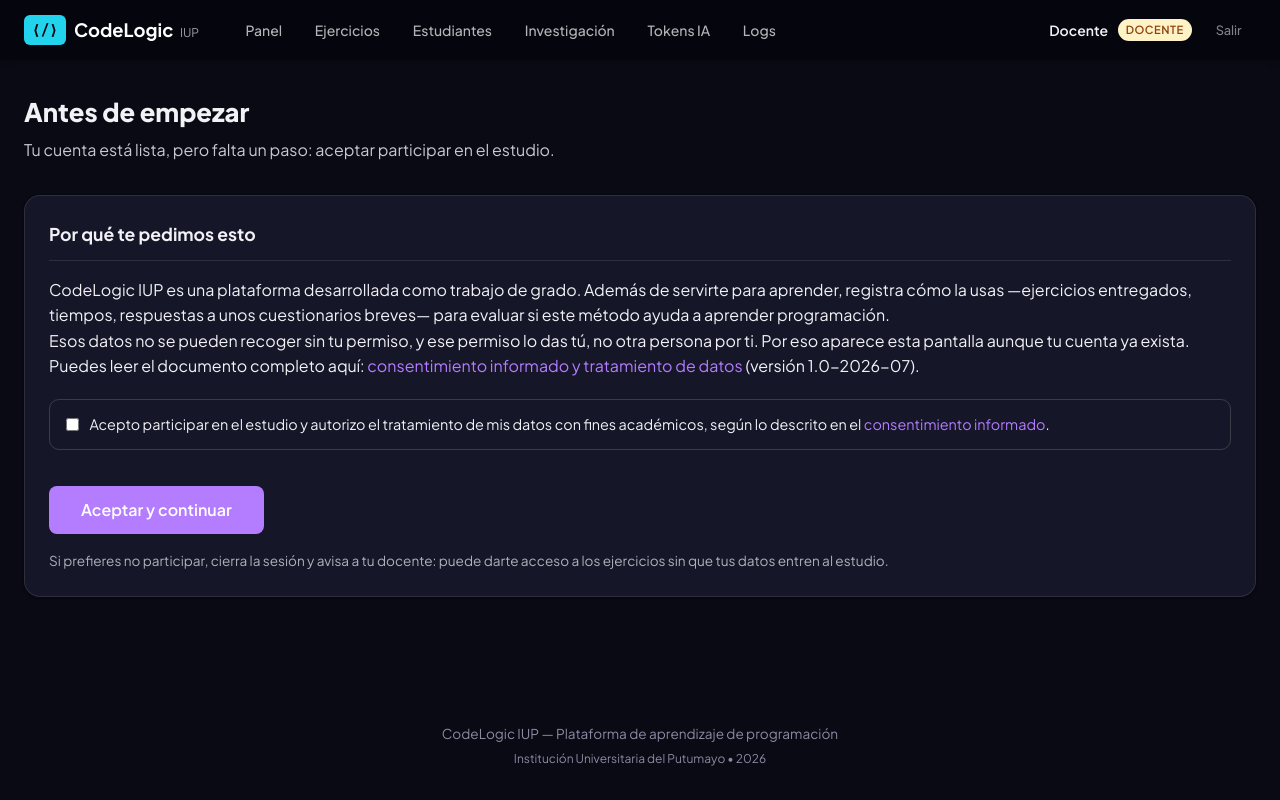
After one commit to shirokurorex321/Codelogic-Tesis, a Flask app: page /consentimiento in a window 1280 px wide. The commit adds this page. Run offline with Flask 3, Linux system fonts and the light colour scheme; a user stored in the database is signed in; parts of the project's set-up code (start-up, migrations or seed data) failed here and were passed over; some libraries are stand-ins or nearby versions.

Commit message:
Exigir el consentimiento y abrir la seccion de aprendizaje
Dos cosas que quedaron pendientes de la revision.

1) consent_accepted se escribia al registrarse pero NO se comprobaba en
   ningun sitio. Una cuenta creada a mano por el docente entraba, presentaba
   el pretest y sus datos entraban al estudio sin que la persona hubiera
   aceptado nada: comprobado el 18/08, saco 60,0 sin pasar por ninguna
   casilla. Ley 1581/2012 y Resolucion 8430/1993. Ahora un before_request
   manda a /consentimiento a quien no lo tenga, y la API responde 403 en vez
   de una redireccion que un fetch no sabria seguir. Solo se exige a
   estudiantes: docentes y administradores no son participantes.

2) lecciones.py (5 temas, 16 KB) y guias.py (24 guias, 17 KB) estaban
   escritos y NINGUN modulo los importaba: 33 KB de teoria que ningun
   estudiante vio nunca. Se anaden /aprender y /aprender/<tema>, que es la
   puerta que faltaba: que es, como se escribe, un ejemplo completo, el
   ejemplo linea por linea, los errores mas repetidos, y de ahi a los
   ejercicios del mismo tema. El enlace va ANTES de Ejercicios en el menu,
   que es el orden en que hay que recorrerlo.

Comprobado con un estudiante real por HTTPS: los 5 temas sirven, cada uno
con sus 3 bloques de codigo, 5-6 errores y 3-6 ejercicios enlazados; un
tema inexistente redirige sin romperse; y sin consentimiento todas las
rutas llevan a aceptarlo.

```diff
--- a/app.py
+++ b/app.py
@@ -861,6 +861,62 @@ def editor_exercise(exercise_id):
 
 # ─── EJERCICIOS ─────────────────────────────────────────────────────
 
+# ─── APRENDER ──────────────────────────────────────────────────────
+#
+# El material de lecciones.py (5 temas, 16 KB) y guias.py (24 guias, 17 KB)
+# estaba escrito y NO se mostraba en ningun sitio: ningun modulo lo importaba.
+# 33 KB de teoria que ningun estudiante llego a ver nunca. Estas dos rutas son
+# la puerta que le faltaba: primero se lee como se hacen las cosas, y desde
+# ahi se pasa a los ejercicios del mismo tema.
+
+def _lista_errores(texto):
+    """Los errores comunes vienen como parrafos que empiezan por vinneta."""
+    trozos = [t.strip() for t in (texto or "").split("\n\n") if t.strip()]
+    return [t.lstrip("• ").replace("\n  ", " ").strip() for t in trozos]
+
+
+@app.route("/aprender")
+@login_required
+def aprender():
+    """Indice de temas: que se aprende antes de ponerse a resolver."""
+    from lecciones import LECCIONES
+    temas = []
+    for t in Topic.query.order_by(Topic.order).all():
+        temas.append({
+            "tema": t,
+            "tiene_leccion": t.id in LECCIONES,
+            "n_ejercicios": Exercise.query.filter_by(topic_id=t.id, is_active=True).count(),
+        })
+    log_activity("abrir_aprender")
+    return render_template("aprender.html", temas=temas)
+
+
+@app.route("/aprender/<int:topic_id>")
+@login_required
+def aprender_tema(topic_id):
+    """La leccion de un tema, y al final el paso a sus ejercicios."""
+    from lecciones import LECCIONES
+    tema = db.session.get(Topic, topic_id)
+    if not tema or topic_id not in LECCIONES:
+        flash("Ese tema todavía no tiene lección.", "info")
+        return redirect(url_for("aprender"))
+
+    leccion = LECCIONES[topic_id]
+    ejercicios = (Exercise.query
+                  .filter_by(topic_id=topic_id, is_active=True)
+                  .order_by(Exercise.difficulty, Exercise.id).all())
+    # Temas anterior y siguiente, para poder recorrerlos en orden
+    todos = Topic.query.order_by(Topic.order).all()
+    pos = [t.id for t in todos].index(topic_id) if tema in todos else -1
+    log_activity("leer_leccion", {"topic_id": topic_id})
+    return render_template(
+        "aprender_tema.html", tema=tema, leccion=leccion,
+        errores=_lista_errores(leccion.get("errores", "")),
+        ejercicios=ejercicios,
+        anterior=todos[pos - 1] if pos > 0 else None,
+        siguiente=todos[pos + 1] if 0 <= pos < len(todos) - 1 else None)
+
+
 @app.route("/exercises")
 @login_required
 def exercises():
@@ -1358,6 +1414,67 @@ def submit_cognitive_load():
 
 
 # ─── PRIVACIDAD / CONSENTIMIENTO ───────────────────────────────────
+
+# Endpoints que un estudiante sin consentimiento SI puede visitar: los que
+# necesita justamente para leerlo y aceptarlo, y los de salir.
+SIN_CONSENTIMIENTO = {
+    "consentimiento", "privacidad", "logout", "static",
+    "login", "register", "verificar_correo", "verificacion_pendiente",
+    "reenviar_verificacion", "recuperar_clave", "restablecer_clave", "index",
+}
+
+
+@app.before_request
+def exigir_consentimiento():
+    """Nadie participa en el estudio sin haberlo aceptado.
+
+    consent_accepted se escribia al registrarse pero NO se comprobaba en
+    ningun sitio. Una cuenta creada a mano por el docente entraba, presentaba
+    el pretest y sus datos entraban al estudio sin que la persona hubiera
+    aceptado nada. Comprobado el 18/08/2026: saco 60,0 en el pretest sin
+    pasar por ninguna casilla. Ley 1581/2012 y Resolucion 8430/1993.
+
+    Solo se exige a los estudiantes: docentes y administradores no son
+    participantes del estudio, y bloquearlos los dejaria sin poder entrar a
+    administrar.
+    """
+    if not current_user.is_authenticated:
+        return
+    if current_user.role != "estudiante" or current_user.consent_accepted:
+        return
+    if request.endpoint in SIN_CONSENTIMIENTO:
+        return
+    # Las llamadas de la API contestan JSON: una redireccion la recibiria el
+    # fetch como HTML y el estudiante veria un error raro sin explicacion.
+    if request.path.startswith("/api/"):
+        return jsonify({"success": False,
+                        "error": "Antes de continuar tienes que leer y aceptar "
+                                 "el consentimiento informado."}), 403
+    return redirect(url_for("consentimiento"))
+
+
+@app.route("/consentimiento", methods=["GET", "POST"])
+@login_required
+def consentimiento():
+    """Aceptacion del consentimiento para quien no paso por el registro."""
+    if current_user.consent_accepted:
+        return redirect(url_for("dashboard"))
+
+    if request.method == "POST":
+        if not request.form.get("consent"):
+            flash("Para participar tienes que marcar la casilla.", "error")
+            return render_template("consentimiento.html",
+                                   consent_version=CONSENT_VERSION)
+        current_user.consent_accepted = True
+        current_user.consent_at = datetime.now(timezone.utc)
+        current_user.consent_version = CONSENT_VERSION
+        db.session.commit()
+        log_activity("consentimiento_aceptado", {"version": CONSENT_VERSION})
+        flash("Gracias. Ya puedes usar la plataforma.", "success")
+        return redirect(url_for("dashboard"))
+
+    return render_template("consentimiento.html", consent_version=CONSENT_VERSION)
+
 
 @app.route("/privacidad")
 def privacidad():
--- a/templates/base.html
+++ b/templates/base.html
@@ -30,6 +30,7 @@
             <div class="nav-links">
                 {% if current_user.role == 'estudiante' %}
                 <a href="{{ url_for('dashboard') }}" class="nav-link {% if request.endpoint == 'dashboard' %}active{% endif %}">Inicio</a>
+                <a href="{{ url_for('aprender') }}" class="nav-link {% if request.endpoint in ('aprender', 'aprender_tema') %}active{% endif %}">Aprender</a>
                 <a href="{{ url_for('exercises') }}" class="nav-link {% if request.endpoint in ('exercises', 'topic_exercises') %}active{% endif %}">Ejercicios</a>
                 <a href="{{ url_for('editor') }}" class="nav-link {% if request.endpoint == 'editor' %}active{% endif %}">Editor Libre</a>
                 {% else %}
--- /dev/null
+++ b/templates/consentimiento.html
@@ -0,0 +1,51 @@
+{% extends "base.html" %}
+{% block title %}Consentimiento informado — CodeLogic IUP{% endblock %}
+
+{% block content %}
+<div class="dash-header">
+    <h1>Antes de empezar</h1>
+    <p>Tu cuenta está lista, pero falta un paso: aceptar participar en el estudio.</p>
+</div>
+
+<div class="card">
+    <div class="card-header"><span class="card-title">Por qué te pedimos esto</span></div>
+    <p>
+        CodeLogic IUP es una plataforma desarrollada como trabajo de grado. Además de servirte
+        para aprender, registra cómo la usas —ejercicios entregados, tiempos, respuestas a unos
+        cuestionarios breves— para evaluar si este método ayuda a aprender programación.
+    </p>
+    <p>
+        Esos datos no se pueden recoger sin tu permiso, y ese permiso lo das tú, no otra persona
+        por ti. Por eso aparece esta pantalla aunque tu cuenta ya exista.
+    </p>
+    <p>
+        Puedes leer el documento completo aquí:
+        <a href="{{ url_for('privacidad') }}" target="_blank" rel="noopener">consentimiento
+        informado y tratamiento de datos</a> (versión {{ consent_version }}).
+    </p>
+
+    <form method="POST" style="margin-top:1.25rem;">
+        <input type="hidden" name="csrf_token" value="{{ csrf_token() }}">
+        <div class="form-group" style="border:1px solid rgba(128,128,128,.35); border-radius:10px; padding:.85rem 1rem;">
+            <label for="consent" style="display:flex; gap:.65rem; align-items:flex-start; cursor:pointer; margin:0;">
+                <input type="checkbox" id="consent" name="consent" value="1" required
+                       style="margin-top:.25rem; flex-shrink:0; width:auto;">
+                <span style="font-size:.9rem; line-height:1.5;">
+                    Acepto participar en el estudio y autorizo el tratamiento de mis datos
+                    con fines académicos, según lo descrito en el
+                    <a href="{{ url_for('privacidad') }}" target="_blank" rel="noopener">consentimiento
+                    informado</a>.
+                </span>
+            </label>
+        </div>
+        <button type="submit" class="btn btn-primary btn-lg" style="margin-top:1rem;">
+            Aceptar y continuar
+        </button>
+    </form>
+
+    <p style="margin-top:1rem; font-size:.85rem; opacity:.7;">
+        Si prefieres no participar, cierra la sesión y avisa a tu docente: puede darte acceso
+        a los ejercicios sin que tus datos entren al estudio.
+    </p>
+</div>
+{% endblock %}
```
Also changed, not shown: templates/aprender.html (added, +30 -0 lines), templates/aprender_tema.html (added, +65 -0 lines).
